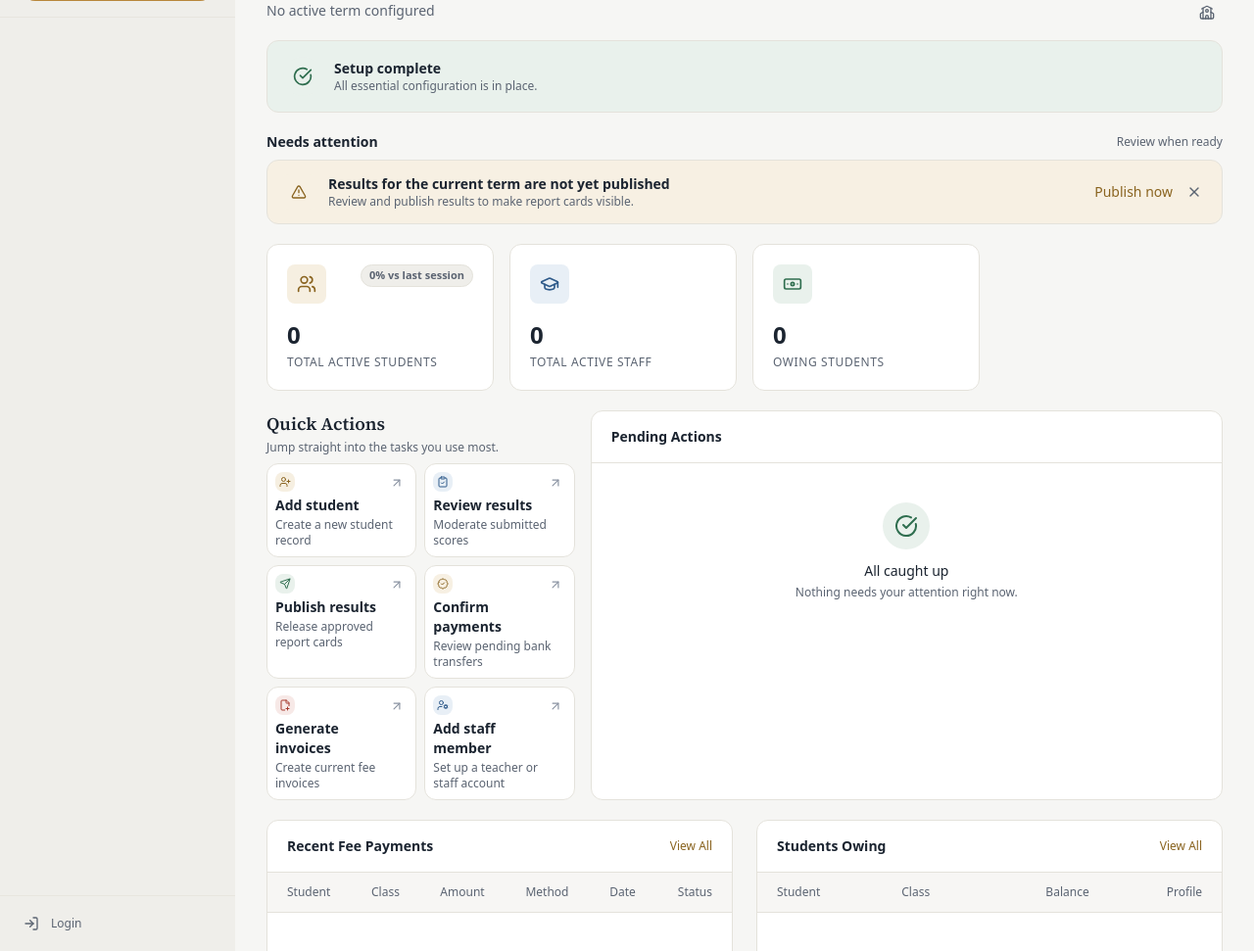
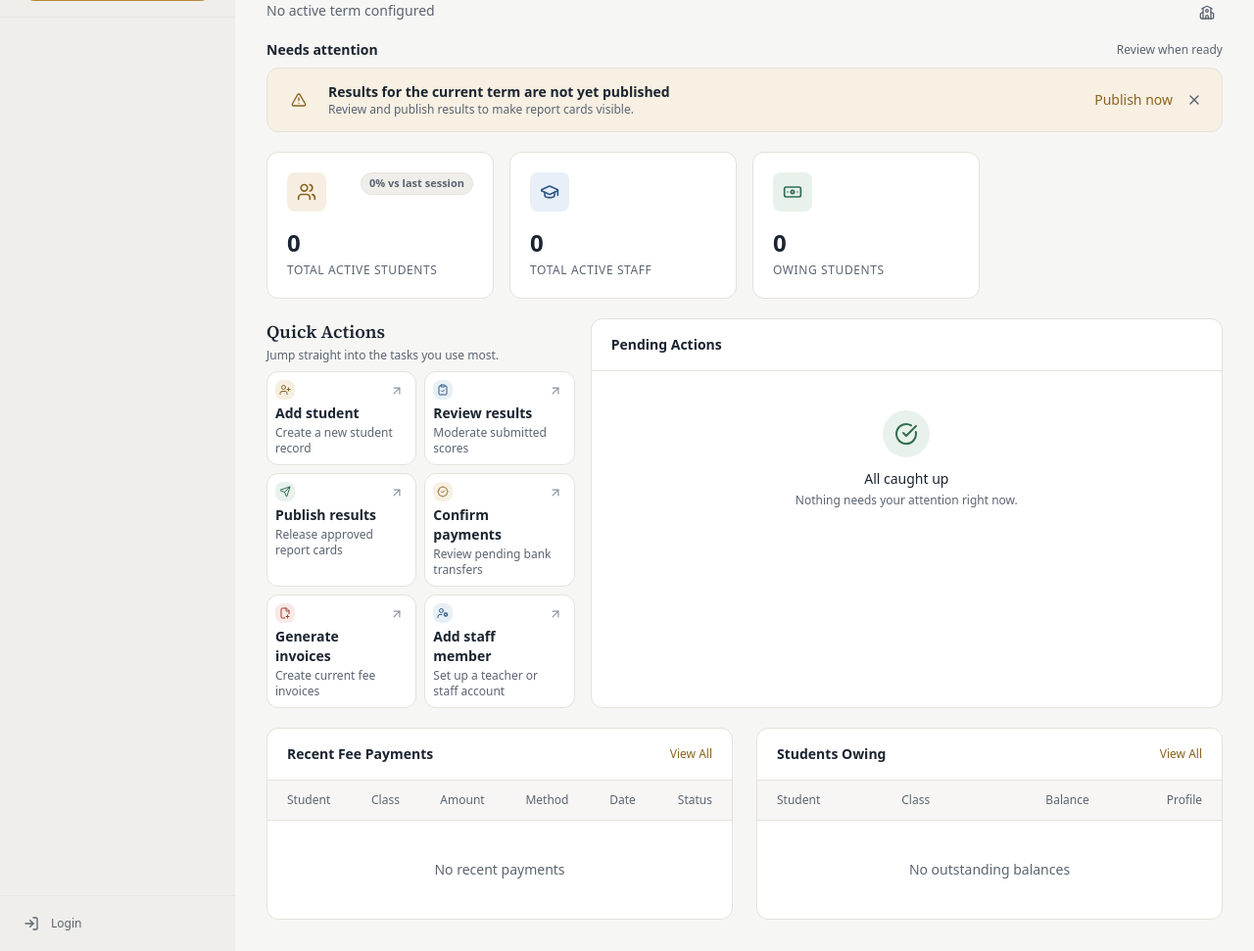
Before and after one commit to yohananX/bust-base, a Django app: template school_admin/templates/school_admin/dashboard.html in a window 1280 px wide. Shown: the part 99-1070 px from the top of the page at 98% size. Run offline with Django 5.2, Linux system fonts and the light colour scheme; the template is opened without the code that fills it, so the values that code supplies are empty.

Commit message:
refactor(school_admin): keep one onboarding checklist
Remove the duplicate compact setup alert block and keep the grouped onboarding checklist as the dashboard's single setup flow.\n\nCo-authored-by: Copilot <223556219+Copilot@users.noreply.github.com>

```diff
--- a/school_admin/templates/school_admin/dashboard.html
+++ b/school_admin/templates/school_admin/dashboard.html
@@ -28,50 +28,6 @@
       <span>{{ request.school.name }}</span>
     </div>
   </div>
-
-  {# ── SETUP ALERTS ── #}
-  {% if setup_alerts %}
-  <section data-setup-alerts aria-labelledby="setup-checklist-title" class="bg-white rounded-xl border border-line overflow-hidden">
-    <div class="px-5 py-4 border-b border-line flex items-center justify-between gap-3">
-      <div>
-        <h2 id="setup-checklist-title" class="text-sm font-semibold text-ink">Setup checklist</h2>
-        <p class="text-xs text-ink-muted mt-0.5">Finish these essentials before running the school day.</p>
-      </div>
-      <span class="text-xs font-medium text-warning bg-warning-tint px-2.5 py-1 rounded-full whitespace-nowrap">
-        {{ setup_alerts|length }} remaining
-      </span>
-    </div>
-    <div class="divide-y divide-line/70">
-      {% for alert in setup_alerts %}
-      <a href="{% url alert.action_url %}" class="flex items-center justify-between gap-4 px-5 py-3.5 hover:bg-surface-muted/50 transition-colors group">
-        <div class="flex items-center gap-3 min-w-0">
-          <div class="w-9 h-9 rounded-lg bg-{{ alert.color }}-tint flex items-center justify-center flex-shrink-0">
-            <i data-lucide="{{ alert.icon }}" class="w-4 h-4 text-{{ alert.color }}"></i>
-          </div>
-          <div class="min-w-0">
-            <p class="text-sm font-medium text-ink">{{ alert.title }}</p>
-            <p class="text-xs text-ink-muted mt-0.5 truncate">{{ alert.description }}</p>
-          </div>
-        </div>
-        <div class="flex items-center gap-2 shrink-0">
-          <span class="hidden sm:inline-flex text-xs font-semibold text-{{ alert.color }} shrink-0">{{ alert.action_label }}</span>
-          <i data-lucide="arrow-up-right" class="w-4 h-4 text-ink-faint group-hover:text-{{ alert.color }} transition-colors flex-shrink-0"></i>
-        </div>
-      </a>
-      {% endfor %}
-    </div>
-  </section>
-  {% else %}
-  <div class="bg-success-tint border border-line rounded-xl p-4 flex items-center gap-3">
-    <div class="w-10 h-10 rounded-full bg-success-tint flex items-center justify-center flex-shrink-0">
-      <i data-lucide="check-circle" class="w-5 h-5 text-success"></i>
-    </div>
-    <div>
-      <p class="text-sm font-semibold text-ink">Setup complete</p>
-      <p class="text-xs text-ink-muted">All essential configuration is in place.</p>
-    </div>
-  </div>
-  {% endif %}
 
   {# ── ATTENTION ZONE ── #}
   <section aria-labelledby="attention-title" class="space-y-2">
```
